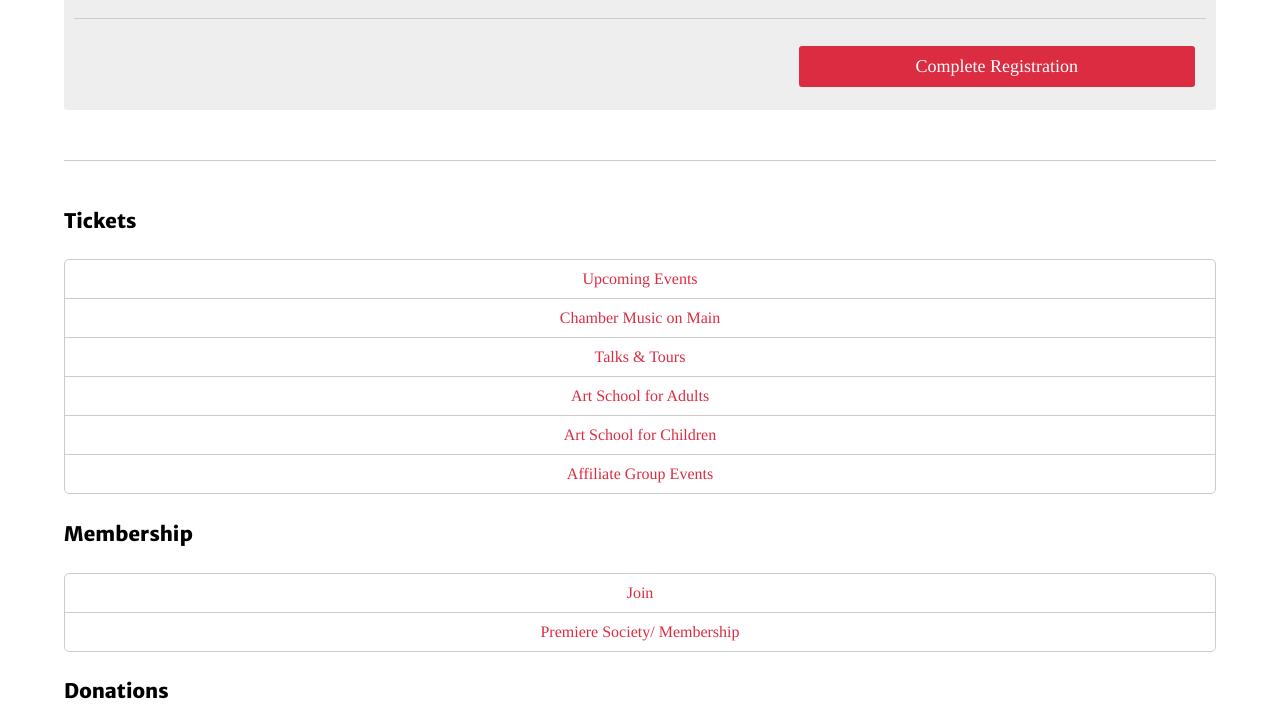
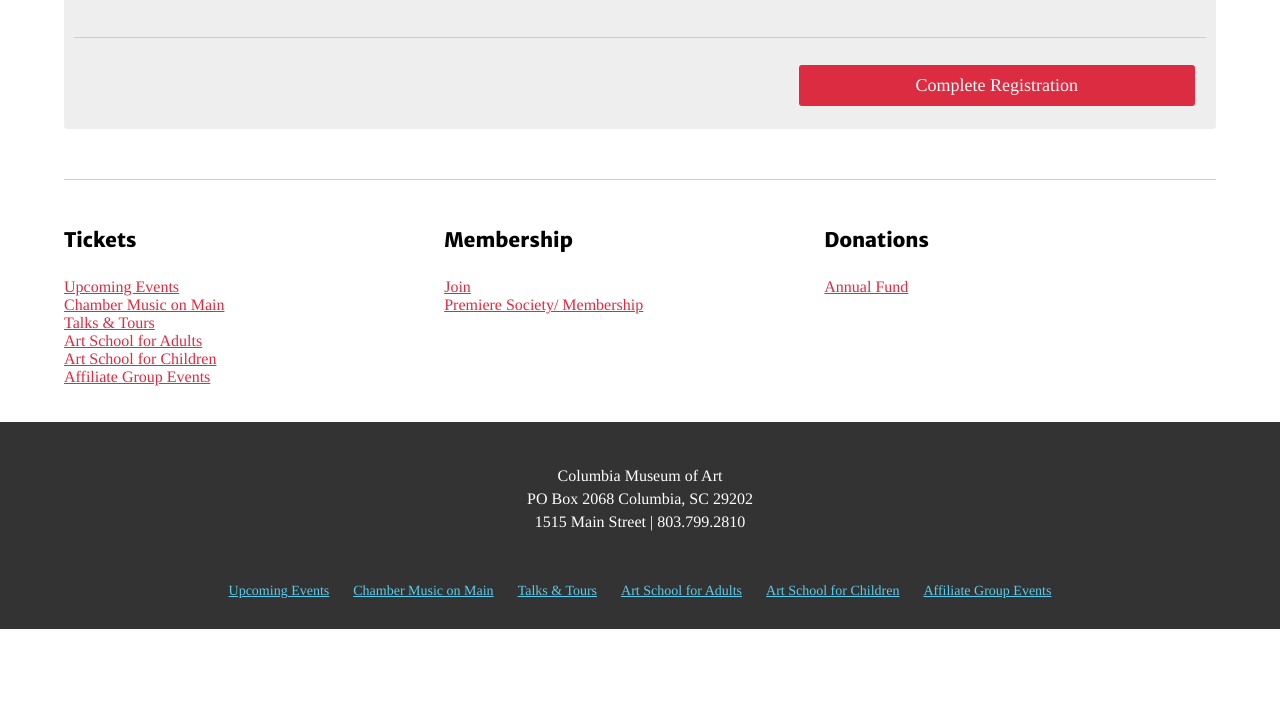
Before and after one commit to zachmiller1/cma, a plain HTML site: page index.html in a window 1280 px wide. Shown: the part 2037-2765 px from the top of the page. After the commit the page ends 2666 px from the top, so only its background shows below. Drawn offline with Linux system fonts and the light colour scheme.

Commit message:
660px Complete

```diff
--- a/css/styles.css
+++ b/css/styles.css
@@ -276,7 +276,7 @@ main ul {
 }
 
 main li {
-	line-height: 1.5;
+	line-height: 1.7;
 }
 
 .memberForm {
@@ -314,8 +314,10 @@ footer p {
 }
 
 footer ul {
-	margin: 10px 0 0;
+	margin: 10px 5% 0;
 	padding: 0;
+	width: 90%;
+	text-align: center;
 }
 
 footer li {
@@ -368,8 +370,6 @@ footer a {
 		float: right;
 	}
 
-}
-
 	/*=======================
 			Form
 	=======================*/
@@ -403,3 +403,55 @@ footer a {
 		float: right;
 		font-size: 1.125em;
 	}
+
+	/*=======================
+		  Second Nav
+	=======================*/
+
+	aside a {
+		color: #DB2C42;
+		text-decoration: underline;
+	}
+
+	aside a:hover {
+		background-color: transparent;
+		color: #999;
+	}
+
+	aside.generalNav {
+		margin-bottom: 20px;
+	}
+
+	aside.generalNav ul {
+		padding: 0;
+		border: none;
+		border-radius: 0;
+	}
+
+	aside.generalNav li {
+		text-align: left;
+		list-style: none;
+	}
+
+	aside.generalNav a {
+		display: block;
+		border-bottom: none;
+		padding: 0;
+		margin: 0;
+	}
+
+	aside.generalNav li:last-child a {
+		border-bottom: none;
+		border-radius: 0;
+	}
+
+	aside.generalNav li:first-child a {
+		border-radius: 0;
+	}
+
+	.navList {
+		width: 33%;
+		float: left;
+	}
+
+}
--- a/index.html
+++ b/index.html
@@ -192,8 +192,9 @@
 
 			<!-- Tickets, Membership, Donations -->
 
-			<aside class="generalNav">
+			<aside class="generalNav clearfix">
 
+				<div class="navList">
 					<!-- Tickets List -->
 					<h4>Tickets</h4>
 					<ul>
@@ -204,21 +205,28 @@
 						<li><a href="">Art School for Children</a></li>
 						<li><a href="">Affiliate Group Events</a></li>
 					</ul>
+				</div><!-- end navList -->
 
+				<div class="navList">
 					<!-- Membership List -->
 					<h4>Membership</h4>
 					<ul>
 						<li><a href="">Join</a></li>
 						<li><a href="">Premiere Society/ Membership</a></li>
 					</ul>
+				</div><!-- end navList -->
 
+				<div class="navList">
 					<!-- Donations List -->
 					<h4>Donations</h4>
 					<ul>
 						<li><a href="">Annual Fund</a></li>
 					</ul>
+				</div><!-- end navList -->
 
 			</aside>
+
+		</div><!-- end siteWrapper -->
 
 
 
@@ -250,7 +258,5 @@
 				</nav><!-- end footerNav -->
 
 			</footer><!-- end siteFooter -->
-
-		</div><!-- end siteWrapper -->
 	</body>
 </html>
```
Lines whose indentation alone changed are shown as unchanged.
